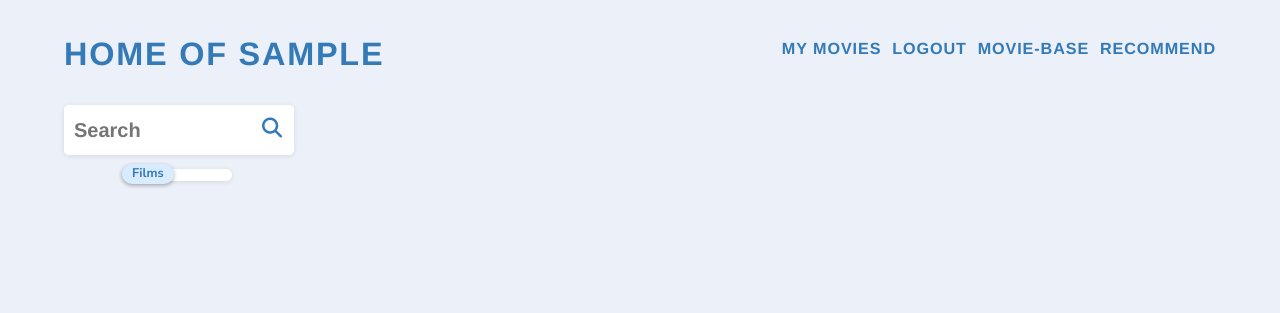
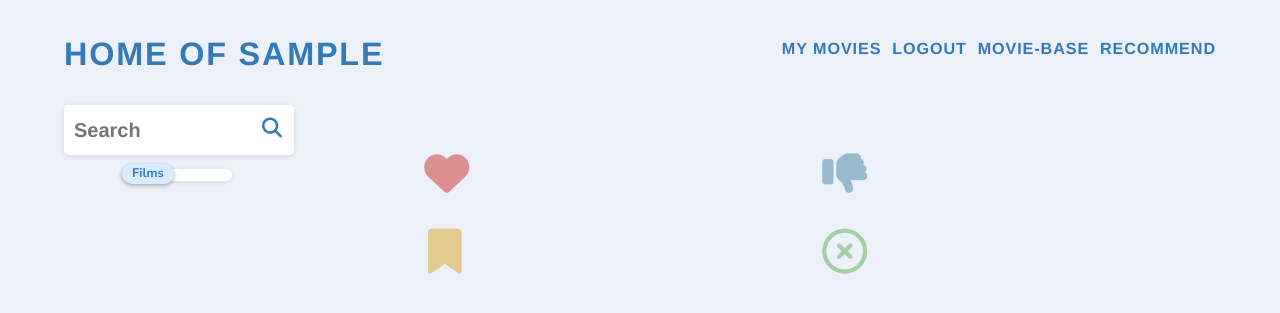
Before and after one commit to KsaweryKapela/BEST_PROJECT_movie_base_and_recommendations, a Flask app: page /recommend in a window 1280 px wide. Shown: the top 313 px of the page. Run offline with Flask 2, Linux system fonts and the light colour scheme; a user stored in the database is signed in; data comes from the database, SQL or seed files in the repository; data that the repository does not hold is empty; some libraries are stand-ins or nearby versions.

Commit message:
Adding buttons to recommend page

```diff
--- a/main.py
+++ b/main.py
@@ -217,7 +217,7 @@ def logout():
 
 @app.route('/edit_user_lists', methods=['GET'])
 def edit_user_lists():
-    index = request.args.get('value')
+    index = int(request.args.get('value'))
     list_type = request.args.get('command2')
     command = request.args.get('command')
     list_types = ['heart', 'bookmark', 'dislike', 'ignore']
@@ -249,6 +249,17 @@ def edit_user_lists():
             db.session.delete(movie)
         session['redirect_link'] = list_type
         print(session['redirect_link'])
+
+    elif command == 'recAdd':
+
+        movie = UsersFilms(user_id=current_user.id, movie_id=MoviesDatabase.query.
+                           filter_by(title=UserSuggestion.query.order_by(cast(UserSuggestion.points, Integer).desc())[index - 1].title).
+                           filter_by(computed_audience_score=UserSuggestion.query.order_by(cast(UserSuggestion.points, Integer).desc())
+                                     [index - 1].computed_audience_score).first().id,
+                           tag=list_type)
+        print(movie)
+        db.session.add(movie)
+
     db.session.commit()
     return {'success': 'yay'}
 
--- a/recomendations.py
+++ b/recomendations.py
@@ -67,7 +67,7 @@ def update_recommendations(user_id):
     else:
         print('critics')
 
-    for movie in MoviesDatabase.query.filter(MoviesDatabase.computed_critic_score > 70).all():
+    for movie in MoviesDatabase.query.filter(MoviesDatabase.computed_critic_score > 70).all()[:100]:
         #klasa recommendations
         movie_points = 0
 
--- a/static/css/styles.css
+++ b/static/css/styles.css
@@ -415,7 +415,8 @@ color: #03adfc;}
 color: #a1d1a5;}
 
 .ignore-enabled {
-transform: scale(1.5);color: #17ff2a;}
+transform: scale(1.5);
+color: #17ff2a;}
 
 /* Move base arrows */
 .right-arrow-wall {
@@ -510,10 +511,74 @@ left: 2.9%;
 
 /* Recommendations */
 .recommendation-div {
+columns: 3;
+position: relative;
+top: -260px;
+width: 90%;
+margin-left: auto;
+margin-right: auto;
 }
 
 .recommend-image {
-width: 400px;
+width: 100%;
+}
+
+.back-icons-recommend-1 {
+height: 10%;
+width: 10%;
 position: relative;
-left: 33%;
-bottom: 270px;}
+top: 40%;
+margin-left: auto;
+}
+
+.back-icons-recommend-2 {
+height: 10%;
+width: 10%;
+position: relative;
+top: 40%;
+
+}
+
+
+.recommend-icon {
+font-size: 2.5rem;
+transition: transform .5s, color .75s ease-out, size .5s;
+margin-bottom: 100%;
+cursor: pointer;
+}
+
+.recommend-icon:hover{
+transform: scale(1.2);}
+
+.add-movie-recommend {
+color: #de9090;
+}
+
+.watch-list-recommend {
+color: #e3ca8f;
+padding-left: 11%;
+}
+
+.dislike-recommend {
+color: #97bbcc;
+}
+
+.ignore-recommend {
+color: #a1d1a5;
+}
+
+.add-movie-recommend:hover{
+color:#ff0000;
+}
+
+.watch-list-recommend:hover{
+color: #f5ad02;
+}
+
+.dislike-recommend:hover{
+color: #03adfc;
+}
+
+.ignore-recommend:hover{
+color: #17ff2a;
+}
--- a/templates/recommend.html
+++ b/templates/recommend.html
@@ -3,8 +3,20 @@
 
      <div class="recommendation-div">
 
-     <img class="movie-base-image recommend-image" id="recommend-image"
+
+                    <div class="back-icons-recommend-1">
+              <i class="fas fa-heart add-movie-recommend recommend-icon" id="recommend-heart"></i>
+              <i class="fa-solid fa-bookmark watch-list-recommend recommend-icon" id="recommend-bookmark" ></i>
+                       </div>
+
+              <img class="movie-base-image recommend-image" id="recommend-image"
           src="">
+
+         <div class="back-icons-recommend-2">
+              <i class="fa-solid fa-thumbs-down dislike-recommend recommend-icon" id="recommend-dislike"></i>
+              <i class="fa-regular fa-circle-xmark ignore-recommend recommend-icon" id="recommend-ignore"></i>
+          </div>
+
      </div>
 
 
```
Also changed, not shown: static/js/recommend_script.js (+30 -14 lines).
